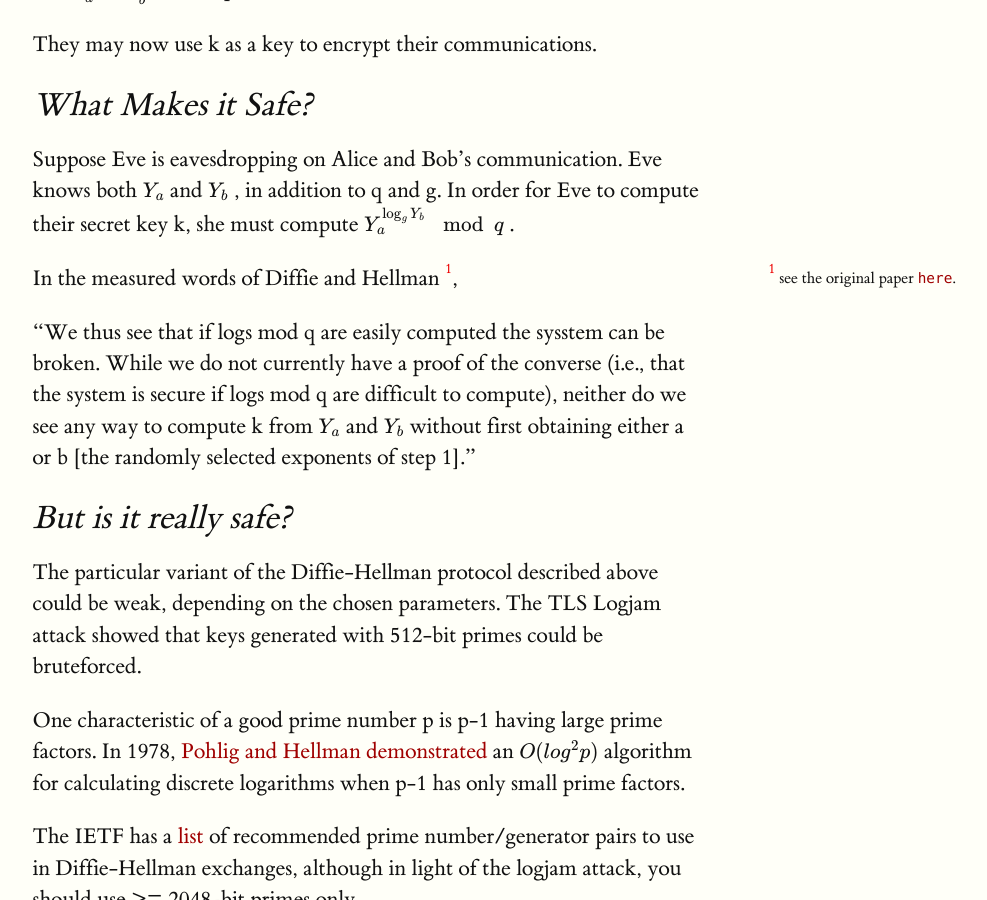
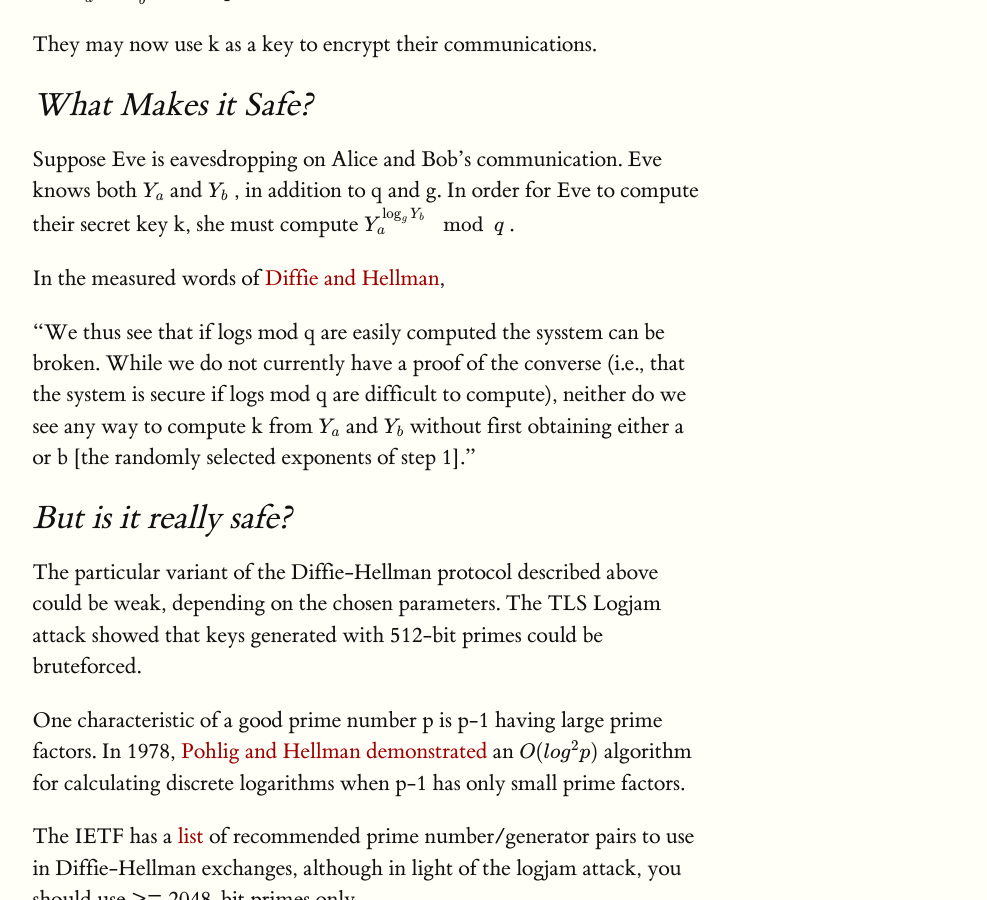
Before and after one commit to eu90h/eu90h.github.io, a Jekyll site: the page built from _posts/2015-09-01-discrete-logs.md, in a window 1280 px wide and 900 px high, scrolled down 1377 px. Shown: the whole window, without its empty margins (75-1062 px from the left). Built offline with Jekyll 4.4.1, drawn with Linux system fonts in a browser that asks for light colours; formulas are drawn with MathJax 3; part of the change alters nothing that is shown.

Commit message:
removed sidenote tag

```diff
--- a/_posts/2015-09-01-discrete-logs.md
+++ b/_posts/2015-09-01-discrete-logs.md
@@ -35,7 +35,7 @@ They may now use k as a key to encrypt their communications.
 
 Suppose Eve is eavesdropping on Alice and Bob's communication. Eve knows both {% raw %}$$Y_a$$ {% endraw %} and {% raw %} $$Y_b$$ {% endraw %}, in addition to q and g. In order for Eve to compute their secret key k, she must compute {% raw %} $$Y_a^{\log_g{Y_b}}\mod{q}$$ {% endraw %}.
 
-In the measured words of Diffie and Hellman {% sidenote 1 'see the original paper [here](https://ee.stanford.edu/~hellman/publications/24.pdf).' %},
+In the measured words of [Diffie and Hellman](https://ee.stanford.edu/~hellman/publications/24.pdf),
 
 > "We thus see that if logs mod q are easily computed the sysstem can be broken.
 > While we do not currently have a proof of the converse (i.e., that the system is secure if logs mod q are difficult to compute), neither do we see any way to compute k from {% raw %} $$Y_a$$ {% endraw %} and {% raw %} $$Y_b$$ {% endraw %} without first obtaining either a or b [the randomly selected exponents of step 1]."
```
